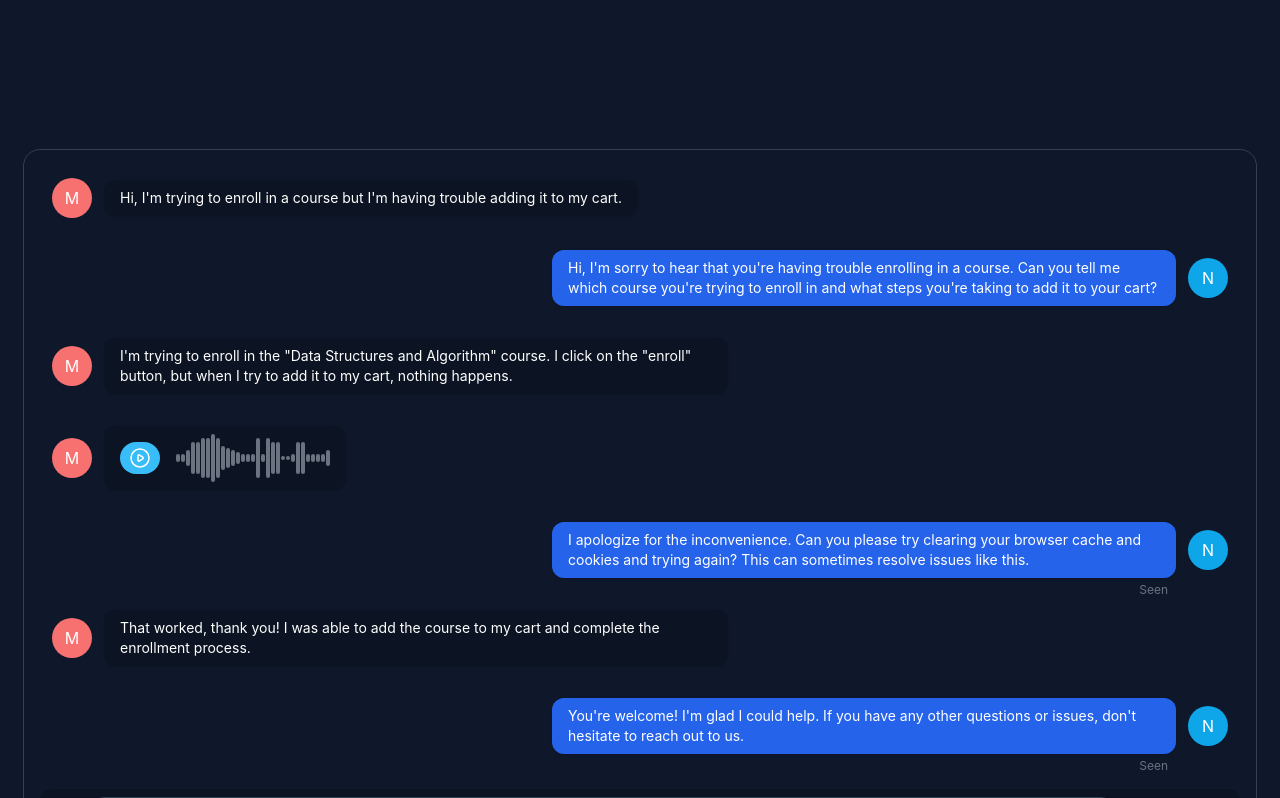
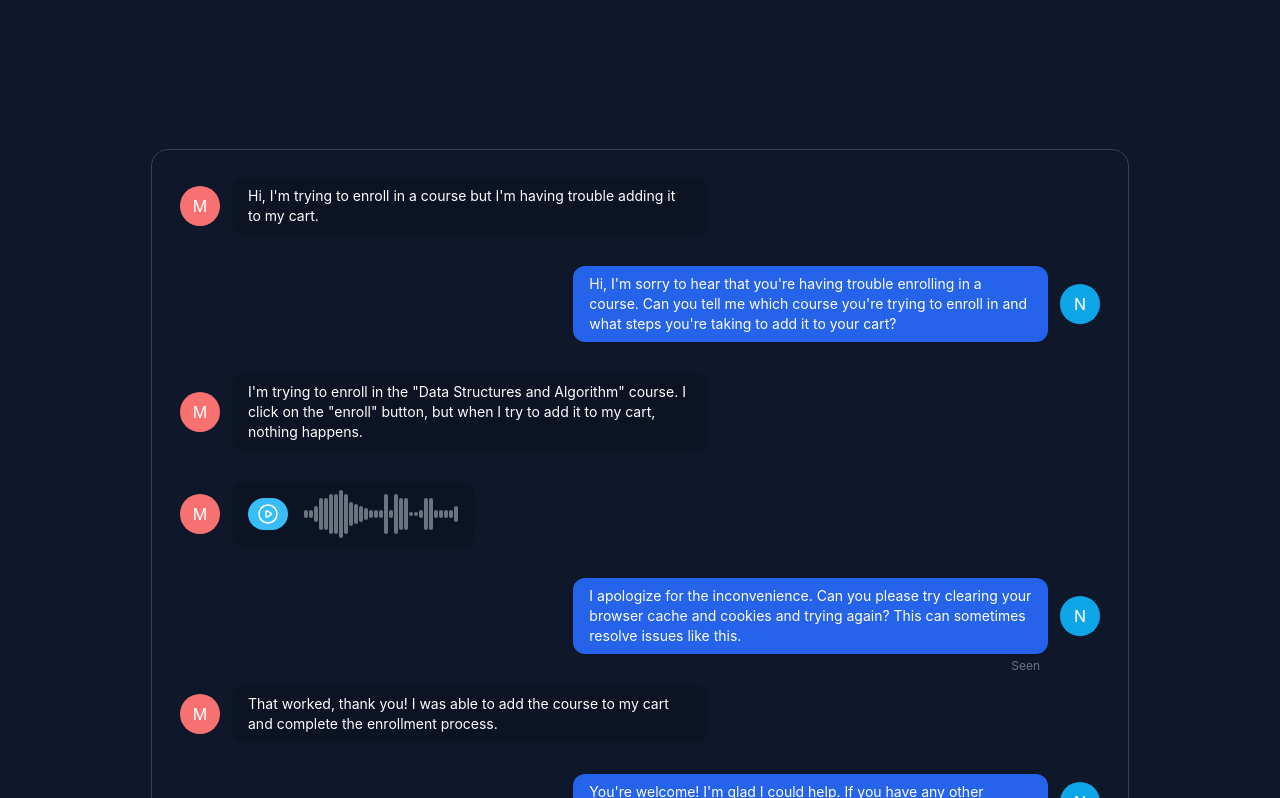
Before and after one commit to NaimurRahman3954/cognition-learning-center, a React (Create React App) app: page / in a window 1280 px wide. Shown: the part 1642-2440 px from the top of the page. Built offline with nearby package versions, Linux system fonts and the light colour scheme; no server answers; what tailwindcss-dotted-background would draw is missing.

Commit message:
support section added

```diff
--- a/src/components/Support.js
+++ b/src/components/Support.js
@@ -68,9 +68,8 @@ const Support = () => {
         </div>
       </div>
       {/* -------- */}
-      {/* <!-- component --> */}
-      <div class="flex antialiased">
-        <div class="w-full overflow-x-hidden">
+      <div class="flex justify-center antialiased">
+        <div class="w-full lg:w-4/5 overflow-x-hidden">
           <div class="flex flex-col flex-auto h-full p-6 text-white">
             <div class="flex flex-col flex-auto flex-shrink-0 rounded-2xl outline outline-1 outline-slate-700 h-full p-4">
               <div class="flex flex-col h-full overflow-x-auto mb-4">
```
